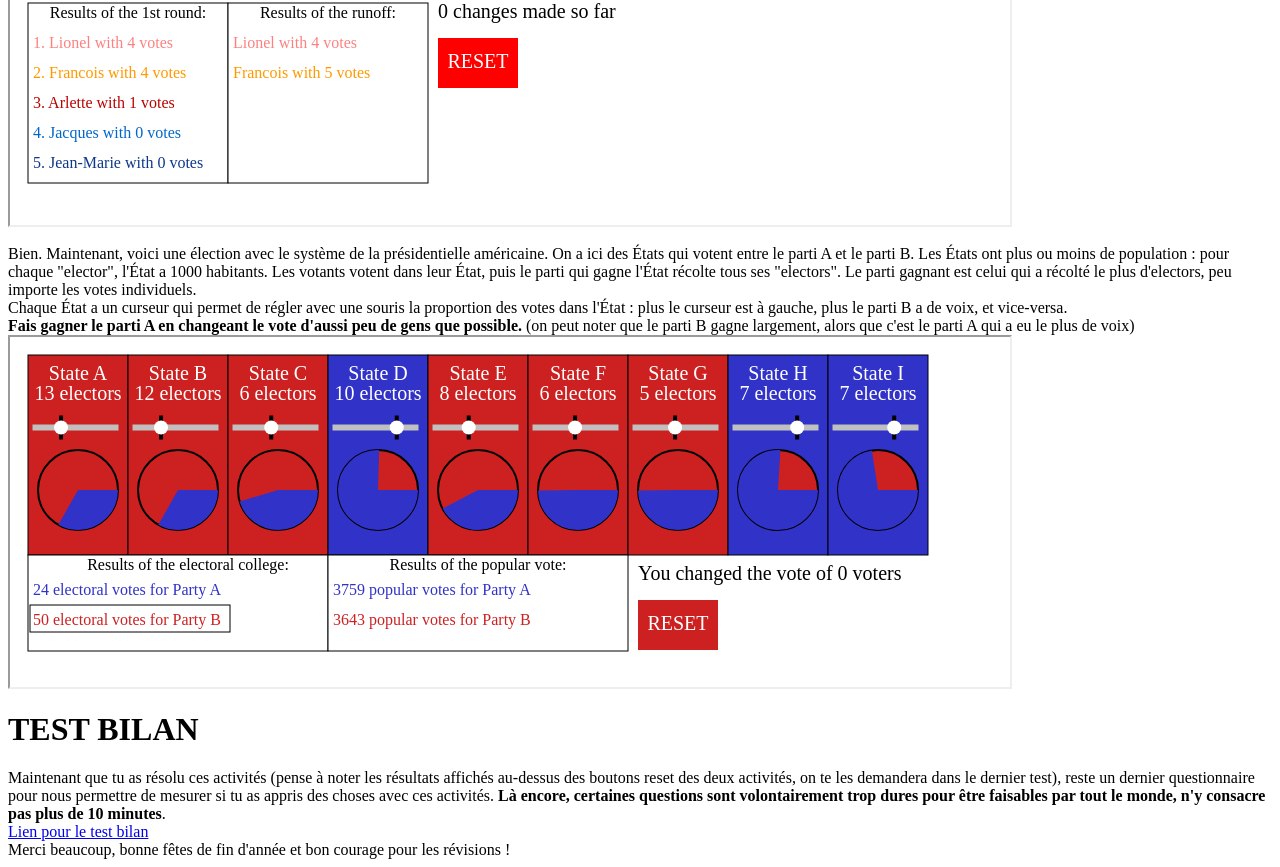
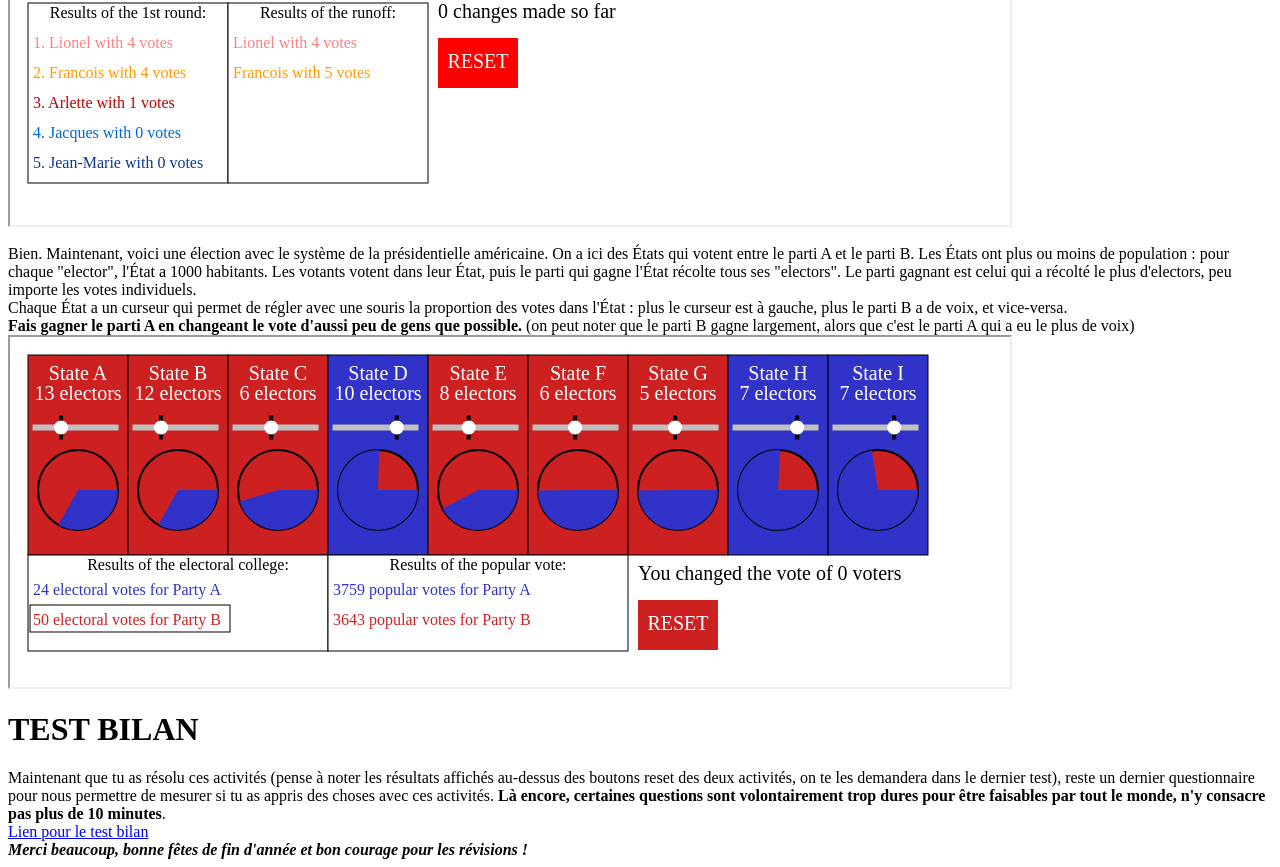
Before and after one commit to fabnem12/fabnem12.github.io, a plain HTML site: page i-ps.htm in a window 1280 px wide. Shown: the part 767-1634 px from the top of the page. Drawn offline with Linux system fonts and the light colour scheme.

Commit message:
correction

```diff
--- a/i-ps.htm
+++ b/i-ps.htm
@@ -97,7 +97,7 @@ function checkCookie() {
     <br/>
     <a href="https://www.cs411-moodle.com/mod/quiz/view.php?id=1182">Lien pour le test bilan</a>
     <br/>
-    <g><emph>Merci beaucoup, bonne fêtes de fin d'année et bon courage pour les révisions !</emph></g>
+    <b><i>Merci beaucoup, bonne fêtes de fin d'année et bon courage pour les révisions !</i></b>
   </body>
   <script>
     checkCookie();
```
Also changed, not shown: ps-i.htm (+1 -1 lines).
